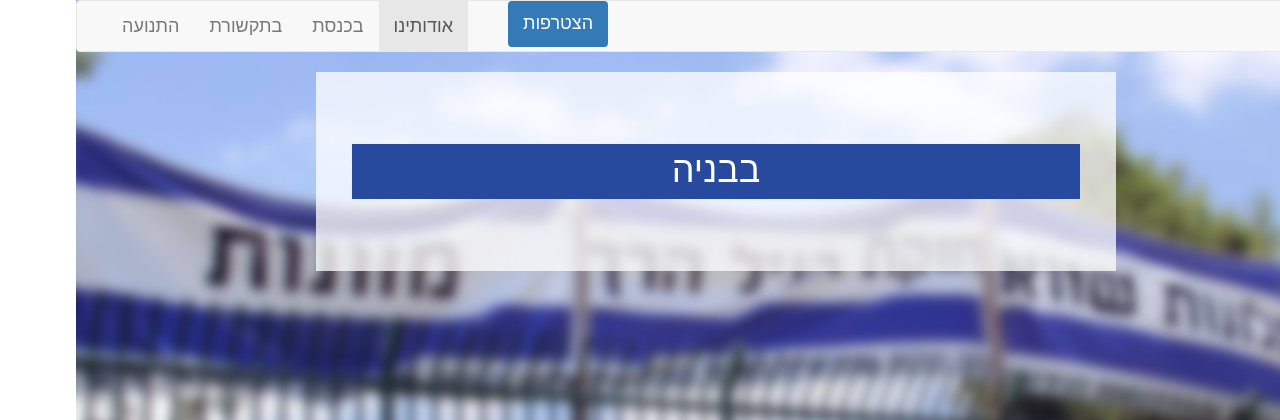
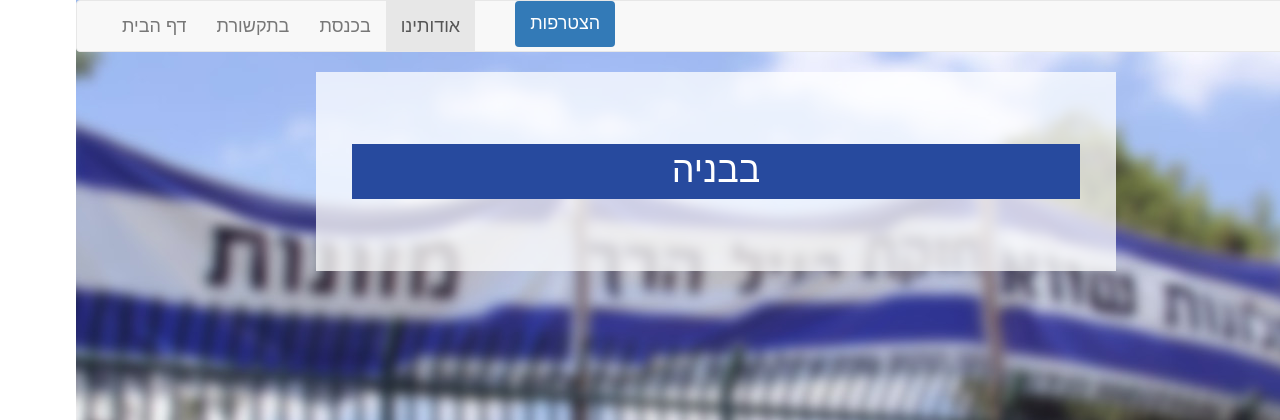
Before and after one commit to horimshavim/homepage, a Rails app: page /about in a window 1280 px wide. Shown: the top 420 px of the page. Run offline with Rails 7, Linux system fonts and the light colour scheme; style sheets or scripts are compiled from the project's sources; some libraries are stand-ins or nearby versions; some web fonts are replaced.

Commit message:
homepage

```diff
--- a/app/views/about/index.html.erb
+++ b/app/views/about/index.html.erb
@@ -13,7 +13,7 @@
     <!-- Collect the nav links, forms, and other content for toggling -->
     <div class="collapse navbar-collapse" id="navbar-collapse-1">
       <ul class="nav navbar-nav">
-        <li><a href="/">התנועה</a></li>
+        <li><a href="/">דף הבית</a></li>
         <li><a href="/press">בתקשורת</a></li>
         <li><a href="/politics">בכנסת</a></li>
         <li class="active"><a href="/about">אודותינו</a></li>
--- a/app/views/politics/index.html.erb
+++ b/app/views/politics/index.html.erb
@@ -13,7 +13,7 @@
     <!-- Collect the nav links, forms, and other content for toggling -->
     <div class="collapse navbar-collapse" id="navbar-collapse-1">
       <ul class="nav navbar-nav">
-        <li><a href="/">התנועה</a></li>
+        <li><a href="/">דף הבית</a></li>
         <li><a href="/press">בתקשורת</a></li>
         <li class="active"><a href="/politics">בכנסת</a></li>
         <li><a href="/about">אודותינו</a></li>
--- a/app/views/press/index.html.erb
+++ b/app/views/press/index.html.erb
@@ -13,7 +13,7 @@
     <!-- Collect the nav links, forms, and other content for toggling -->
     <div class="collapse navbar-collapse" id="navbar-collapse-1">
       <ul class="nav navbar-nav">
-        <li><a href="/">התנועה</a></li>
+        <li><a href="/">דף הבית</a></li>
         <li class="active"><a href="/press">בתקשורת</a></li>
         <li><a href="/politics">בכנסת</a></li>
         <li><a href="/about">אודותינו</a></li>
```
